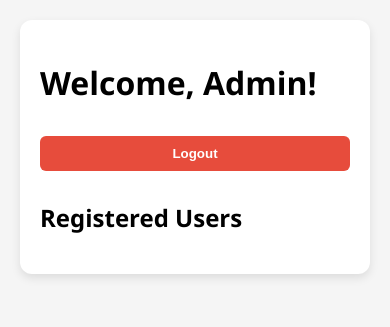
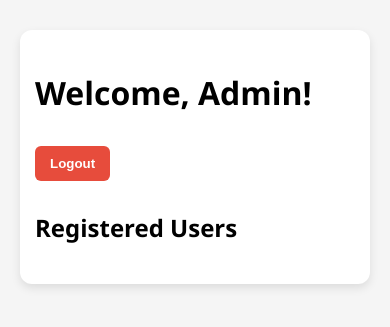
Before and after one commit to jpconwi/jp_chat_friends_sy2005, a Flask app: page /dashboard in a window 390 px wide. Shown: the top 327 px of the page. Run offline with Flask 3, Linux system fonts and the light colour scheme; the visitor is signed in with stand-in values (Sample User, id 1); data that the repository does not hold is empty; some libraries are stand-ins or nearby versions.

Commit message:
Update dashboard.css

```diff
--- a/static/dashboard.css
+++ b/static/dashboard.css
@@ -1,20 +1,26 @@
+/* Basic reset */
+* {
+  box-sizing: border-box;
+}
+
 body {
   font-family: 'Segoe UI', sans-serif;
   background-color: #f5f5f5;
   margin: 0;
-  padding: 0;
+  padding: 10px;
 }
 
+/* Dashboard container */
 .dashboard-container {
   max-width: 800px;
   margin: 40px auto;
   background-color: #fff;
-  padding: 30px;
+  padding: 30px 20px;
   border-radius: 12px;
   box-shadow: 0 4px 10px rgba(0, 0, 0, 0.1);
-  box-sizing: border-box;
 }
 
+/* Header */
 header {
   display: flex;
   justify-content: space-between;
@@ -37,6 +43,7 @@
   background-color: #c0392b;
 }
 
+/* Users section */
 .users-section h2 {
   margin-top: 30px;
 }
@@ -44,7 +51,6 @@
 .user-list {
   list-style: none;
   padding: 0;
-  margin: 0;
 }
 
 .user-list li {
@@ -72,11 +78,11 @@
   background-color: #2980b9;
 }
 
-/* ✅ Mobile-friendly adjustments */
+/* Mobile responsive tweaks */
 @media (max-width: 600px) {
   .dashboard-container {
-    margin: 20px;
-    padding: 20px;
+    padding: 20px 15px;
+    margin: 20px 10px;
   }
 
   .user-list li {
@@ -84,13 +90,8 @@
     align-items: flex-start;
   }
 
-  .chat-btn {
-    width: 100%;
-    text-align: center;
-  }
-
-  .logout-btn {
-    width: 100%;
-    text-align: center;
+  header {
+    flex-direction: column;
+    align-items: flex-start;
   }
 }
```
